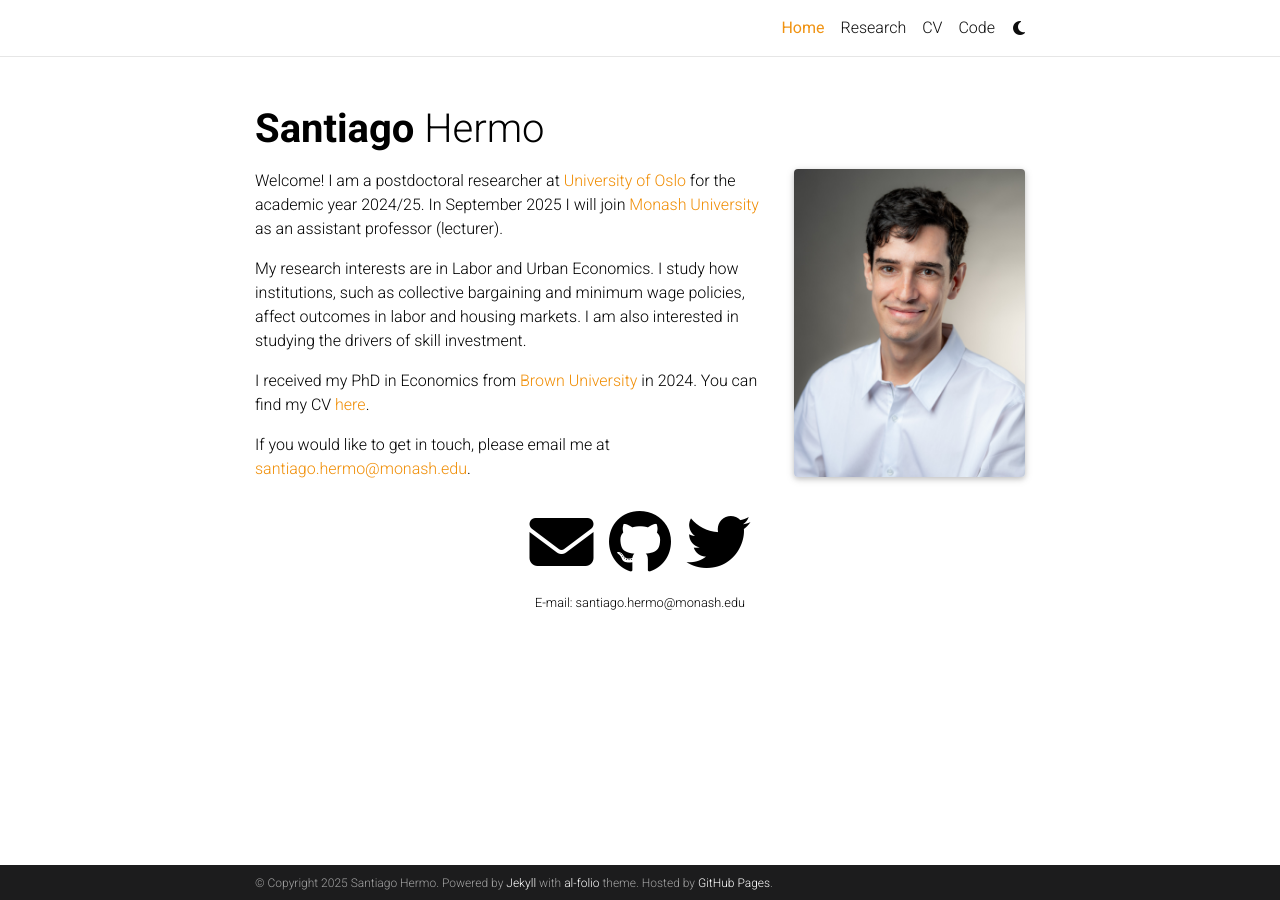
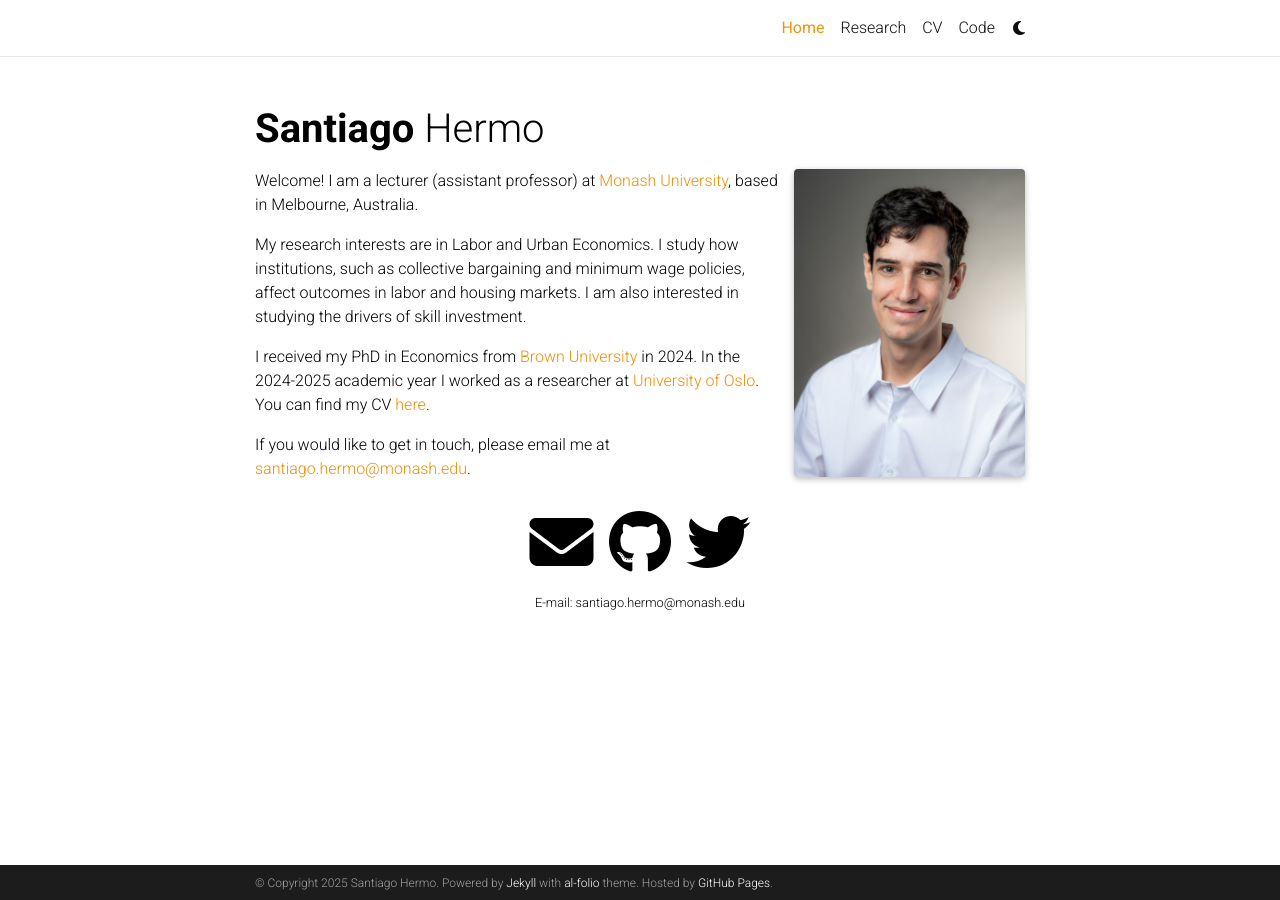
Before and after one commit to santiagohermo/santiagohermo.github.io, a Jekyll site: the page built from _pages/home.md, in a window 1280 px wide. Built offline with Jekyll 4.4.1, drawn with Linux system fonts in a browser that asks for light colours; full-size pictures stand in for the smaller copies a plugin makes; comment, search, counter and statistics services are not loaded; a style sheet for code colours, icons or effects is not loaded.

Commit message:
Updating webste after arrival to monash

```diff
--- a/_pages/home.md
+++ b/_pages/home.md
@@ -20,10 +20,8 @@ social: true  # includes social icons at the bottom of the page
 ---
 
 Welcome!
-I am a postdoctoral researcher at [University of Oslo](https://www.sv.uio.no/econ/english/)
-for the academic year 2024/25.
-In September 2025 I will join [Monash University](https://www.monash.edu/business/economics) as
-an assistant professor (lecturer).
+I am a lecturer (assistant professor) at
+[Monash University](https://www.monash.edu/business/economics), based in Melbourne, Australia.
 
 My research interests are in Labor and Urban Economics.
 I study how institutions, such as collective bargaining and minimum wage policies,
@@ -31,6 +29,7 @@ affect outcomes in labor and housing markets.
 I am also interested in studying the drivers of skill investment.
 
 I received my PhD in Economics from [Brown University](https://economics.brown.edu/) in 2024.
+In the 2024-2025 academic year I worked as a researcher at [University of Oslo](https://www.sv.uio.no/econ/english/).
 You can find my CV
 <a href="assets/pdf/cv_santiago_hermo.pdf" target="_blank">here</a>.
 
```
Also changed, not shown: README.md (+1 -1 lines), _bibliography/papers.bib (+21 -6 lines), _data/coauthors.yml (+12 -0 lines), 1 other file.
